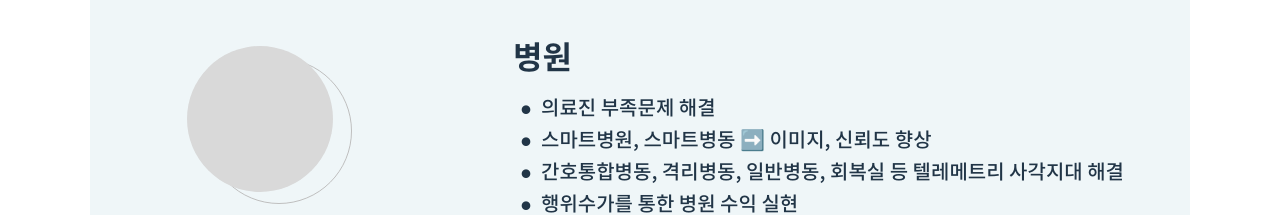
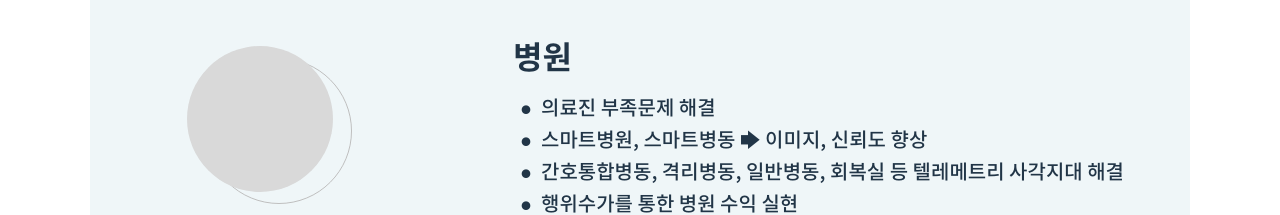
Before and after one commit to DONGA-ST-A/Frontend, a React (Vite) app: page / in a window 1280 px wide. Shown: the part 1100-1315 px from the top of the page. Built offline with nearby package versions, Linux system fonts and the light colour scheme; the HTML template or start-up script is replaced by a standard one.

Commit message:
fix: fix typo

```diff
--- a/src/components/MainPage/ExpectedEffect.tsx
+++ b/src/components/MainPage/ExpectedEffect.tsx
@@ -57,7 +57,7 @@ const ExpectedEffect = () => {
               <div className="text-title">병원</div>
               <ul>
                 <li>의료진 부족문제 해결</li>
-                <li>스마트병원, 스마트병동 ➡️ 이미지, 신뢰도 향상</li>
+                <li>스마트병원, 스마트병동 🡆 이미지, 신뢰도 향상</li>
                 <li>간호통합병동, 격리병동, 일반병동, 회복실 등 텔레메트리 사각지대 해결</li>
                 <li>행위수가를 통한 병원 수익 실현</li>
               </ul>
```
